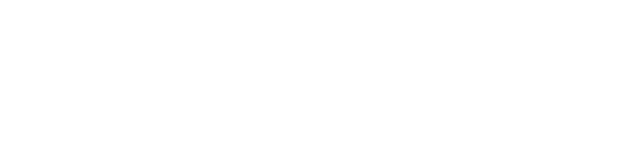
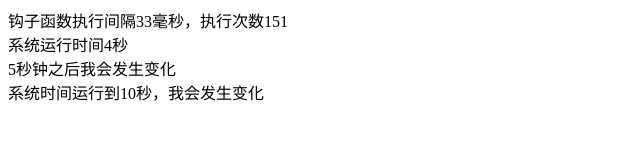
Before and after one commit to yilishabuBai/Ticker, a website built with webpack: page public/index.html in a window 1280 px wide. Shown: the whole page, without its empty margins (0-640 px from the left). Built offline with nearby package versions, Linux system fonts and the light colour scheme.

Commit message:
feat: 添加es6的Ticker，并加入demo

```diff
--- a/public/index.html
+++ b/public/index.html
@@ -7,6 +7,6 @@
     <title>Document</title>
 </head>
 <body>
-
+    <div id="root"></div>
 </body>
 </html>
--- a/src/index.js
+++ b/src/index.js
@@ -1 +1,39 @@
-console.log('Hello World.')
+import Ticker from './js/ticker';
+
+var root = document.getElementById('root');
+var updateNode = document.createElement('div');
+root.appendChild(updateNode);
+
+var updateTimes = 0;
+function update (delayTime) {
+    updateTimes++;
+    updateNode.innerText = '钩子函数执行间隔' + delayTime + '毫秒，执行次数' + updateTimes;
+}
+
+var delayNode = document.createElement('div');
+root.appendChild(delayNode);
+delayNode.innerText = '系统开始运行';
+function run () {
+    delayNode.innerText = '系统运行时间' + Math.floor(Ticker.systemTime / 1000) + '秒';
+}
+
+var onceNode = document.createElement('div');
+root.appendChild(onceNode);
+onceNode.innerText = '5秒钟之后我会发生变化';
+function once () {
+    onceNode.innerText = '我发生了变化';
+}
+
+var timerNode = document.createElement('div');
+root.appendChild(timerNode);
+timerNode.innerText = '系统时间运行到10秒，我会发生变化';
+function timer () {
+    timerNode.innerText = '我发生了变化';
+}
+
+// 使用Ticker
+Ticker.start();
+Ticker.register(update);
+Ticker.registerDelay(run, 1000, 0);
+Ticker.registerDelay(once, 5000);
+Ticker.registerTimer(timer, 10000);
--- /dev/null
+++ b/src/js/ticker.js
@@ -0,0 +1,224 @@
+/*
+ * @Author: 伊丽莎不白
+ * @Date: 2019-07-10 11:01:48
+ * @Last Modified by: morigen
+ * @Last Modified time: 2019-07-10 11:52:37
+ */
+class Ticker {
+    constructor () {
+        this._running = false;  // 正在运行
+        this._systemTime = 0;   // 系统时间
+        this._lastTime = 0; // 上次执行时间
+        this._timerId = 0;  // 计时器id
+        this._delay = 33;   // 延时设定
+        this._funcs = [];   // 钩子函数队列
+        this._executeFuncs = [];    // 定时执行函数队列，按执行时间升序排序
+    }
+
+    /**
+     * 查找第一个大于目标值的值的下标
+     * @param time
+     */
+    _searchIndex (time) {
+        let funcs = this._executeFuncs;
+        let low = 0;
+        let high = funcs.length;
+        let mid = 0;
+        while (low < high) {
+            mid = Math.floor(low + (high - low) / 2);
+            if (time >= funcs[mid].time) {
+                low = mid + 1;
+            } else {
+                high = mid - 1;
+            }
+        }
+        return low;
+    }
+
+    /**
+     * 注册钩子函数
+     * @param func 执行函数
+     */
+    _register (func) {
+        if (this._funcs.includes(func)) {
+            return;
+        }
+        this._funcs.push(func);
+    }
+
+    /**
+     * 注册一个函数，在一段时间之后执行
+     * @param func 执行函数
+     * @param delay 延时
+     * @param time 执行时系统时间
+     * @param loop 循环次数
+     */
+    _registerDelay (func, delay, time, loop) {
+        // 先查找后插入
+        let index = this._searchIndex(time);
+        let value = { func: func, time: time, delay: delay, loop: loop };
+        this._executeFuncs.splice(index, 0, value);
+    }
+
+    /**
+     * 注册一个函数，在某个时间点执行
+     * @param func 执行函数
+     * @param time 执行时间
+     */
+    _registerTimer (func, time) {
+        // 先查找后插入
+        let index = this._searchIndex(time);
+        let value = { func: func, time: time };
+        this._executeFuncs.splice(index, 0, value);
+    }
+
+    /**
+     * 移除钩子函数
+     * @param func 执行函数
+     */
+    _unregister (func) {
+        this._funcs.map((value, index) => {
+            if (func === value) {
+                this._funcs.splice(index, 1);
+            }
+        });
+    }
+
+    /**
+     * 启动Ticker，并设置当前系统时间，通常与服务器时间同步
+     * @param systemTime 系统时间
+     */
+    _start (systemTime = 0) {
+        if (this._running) {
+            return;
+        }
+        this._running = true;
+        this._systemTime = systemTime;
+        this._lastTime = new Date().getTime();
+        this._update();
+    }
+
+    /**
+     * 链式执行定时器，钩子函数队列为每次调用必执行，定时执行函数队列为系统时间大于执行时间时调用并移出队列
+     */
+    _update () {
+        let currentTime = new Date().getTime();
+        let delay = currentTime - this._lastTime;
+        this._systemTime += delay;
+        // 钩子函数队列，依次执行即可
+        this._funcs.forEach((value) => {
+            value(delay);
+        });
+
+        this._executeFunc();
+
+        this._lastTime = currentTime;
+        this._timerId = setTimeout(this._update.bind(this), this._delay);
+    }
+
+    _executeFunc () {
+        // 定时执行函数队列，每次取数组首项进行时间校验
+        if (this._executeFuncs[0] && this._executeFuncs[0].time < this._systemTime) {
+            // 取出数组首项并执行
+            let value = this._executeFuncs.shift();
+            value.func();
+
+            // 递归执行下一项
+            this._executeFunc();
+
+            // 判断重复执行次数
+            if (value.hasOwnProperty('loop')) {
+                if (value.loop > 0 && --value.loop === 0) {
+                    return;
+                }
+                // 计算下次执行时间，插入队列
+                let fixTime = value.time + value.delay;
+                this._registerDelay(value.func, value.delay, fixTime, value.loop);
+            }
+        }
+    }
+
+    /**
+     * 停止Ticker
+     */
+    _stop () {
+        if (this._timerId) {
+            clearTimeout(this._timerId);
+            this._timerId = null;
+        }
+        this._running = false;
+    }
+
+    static get ticker () {
+        if (this._instance == null) {
+            this._instance = new Ticker();
+        }
+        return this._instance;
+    }
+
+    /**
+     * 公开的钩子函数注册方法
+     * @param func 执行函数
+     */
+    static register (func) {
+        this.ticker._register(func);
+    }
+
+    /**
+     * 公开的钩子函数移除方法
+     * @param func 执行函数
+     */
+    static unregister (func) {
+        this.ticker._unregister(func);
+    }
+
+    /**
+     * 公开的延时执行函数方法，用户可设置执行次数，loop为0时无限循环
+     * @param func 执行函数
+     * @param delay 延时
+     * @param loop 循环次数
+     */
+    static registerDelay (func, delay, loop = 1) {
+        let time = this.ticker._systemTime + delay;
+        this.ticker._registerDelay(func, delay, time, loop);
+    }
+
+    /**
+     * 公开的定时执行函数方法
+     * @param func 执行函数
+     * @param time 执行时间
+     */
+    static registerTimer (func, time) {
+        this.ticker._registerTimer(func, time);
+    }
+
+    /**
+     * 公开的启动方法
+     * @param systemTime 系统时间
+     */
+    static start (systemTime = 0) {
+        this.ticker._start(systemTime);
+    }
+
+    /**
+     * 公开的停止方法
+     */
+    static stop () {
+        this.ticker._stop();
+    }
+
+    /**
+     * 系统时间
+     */
+    static get systemTime () {
+        return this.ticker._systemTime;
+    }
+
+    /**
+     * 正在运行
+     */
+    static get running () {
+        return this.ticker._running;
+    }
+}
+export default Ticker;
```
